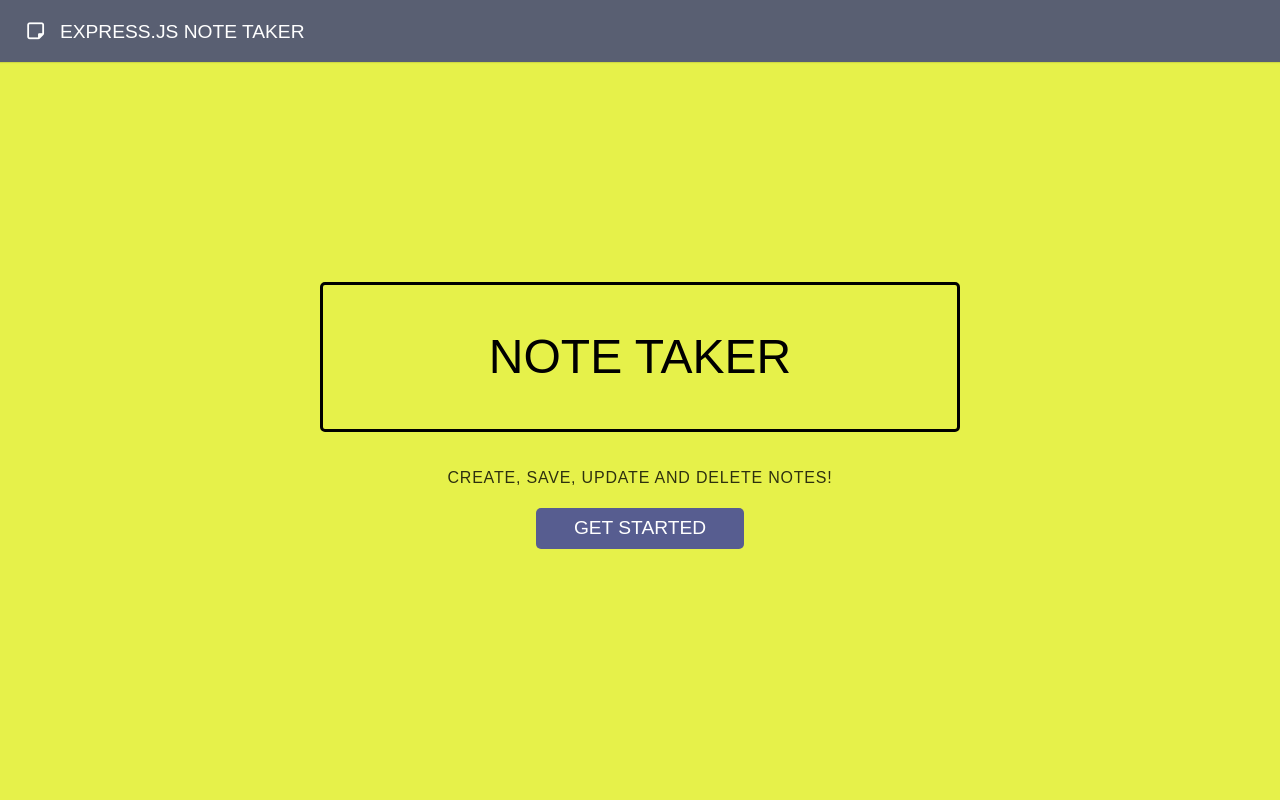
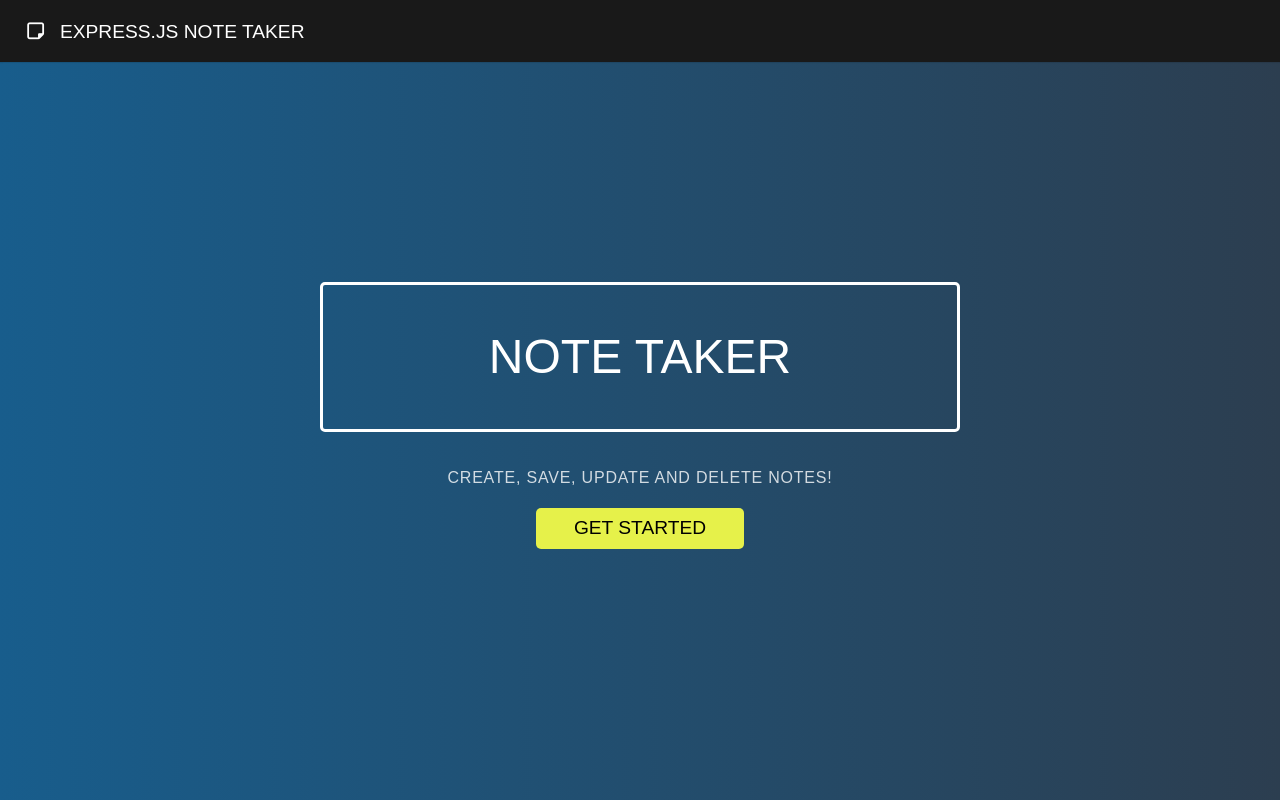
Before and after one commit to erin-m-keller/keller-note-taker, a website: page views/index.html in a window 1280 px wide. Drawn offline with Linux system fonts and the light colour scheme; files that its build step writes are made by us from their sources; files whose address does not match are found by name; a web font is replaced by a local one.

Commit message:
Updated color scheme and added screenshot of landing page to README

```diff
--- a/public/css/styles.css
+++ b/public/css/styles.css
@@ -21,9 +21,8 @@
 ************************************************/
 :root {
     --font-main-style: "Rosario", sans-serif;
-    --color-one: #595f72;
-    --color-two: #e6f14a;
-    --btn-color: #575d90;
+    --color-one: #191919;
+    --btn-color: #e6f14a;
 }
 * {
     -webkit-box-sizing: border-box;
@@ -57,7 +56,7 @@ label {
 }
 a.pure-button-primary {
     background: var(--btn-color);
-    color: #FFF;
+    color: #000;
     border-radius: 5px;
     font-size: 120%;
 }
@@ -119,7 +118,9 @@ a.pure-button-primary {
    The base styles for the splash content
 ************************************************/
 .splash-container {
-    background: var(--color-two);
+    background: #2c3e50;
+    background: -webkit-linear-gradient(to right, #185D8C, #2c3e50);
+    background: linear-gradient(to right, #185D8C, #2c3e50);
     z-index: 1;
     overflow: hidden;
     width: 100%;
@@ -140,15 +141,15 @@ a.pure-button-primary {
 .splash-head {
     font-size: 20px;
     font-weight: bold;
-    color: #000;
-    border: 3px solid #000;
+    color: #FFF;
+    border: 3px solid #FFF;
     padding: 1em 1.6em;
     font-weight: 100;
     border-radius: 5px;
     line-height: 1em;
 }
 .splash-subhead {
-    color: #000;
+    color: #FFF;
     letter-spacing: 0.05em;
     opacity: 0.8;
 }
```
Also changed, not shown: README.md, public/images/placeholder.png (deleted), 1 other file.
